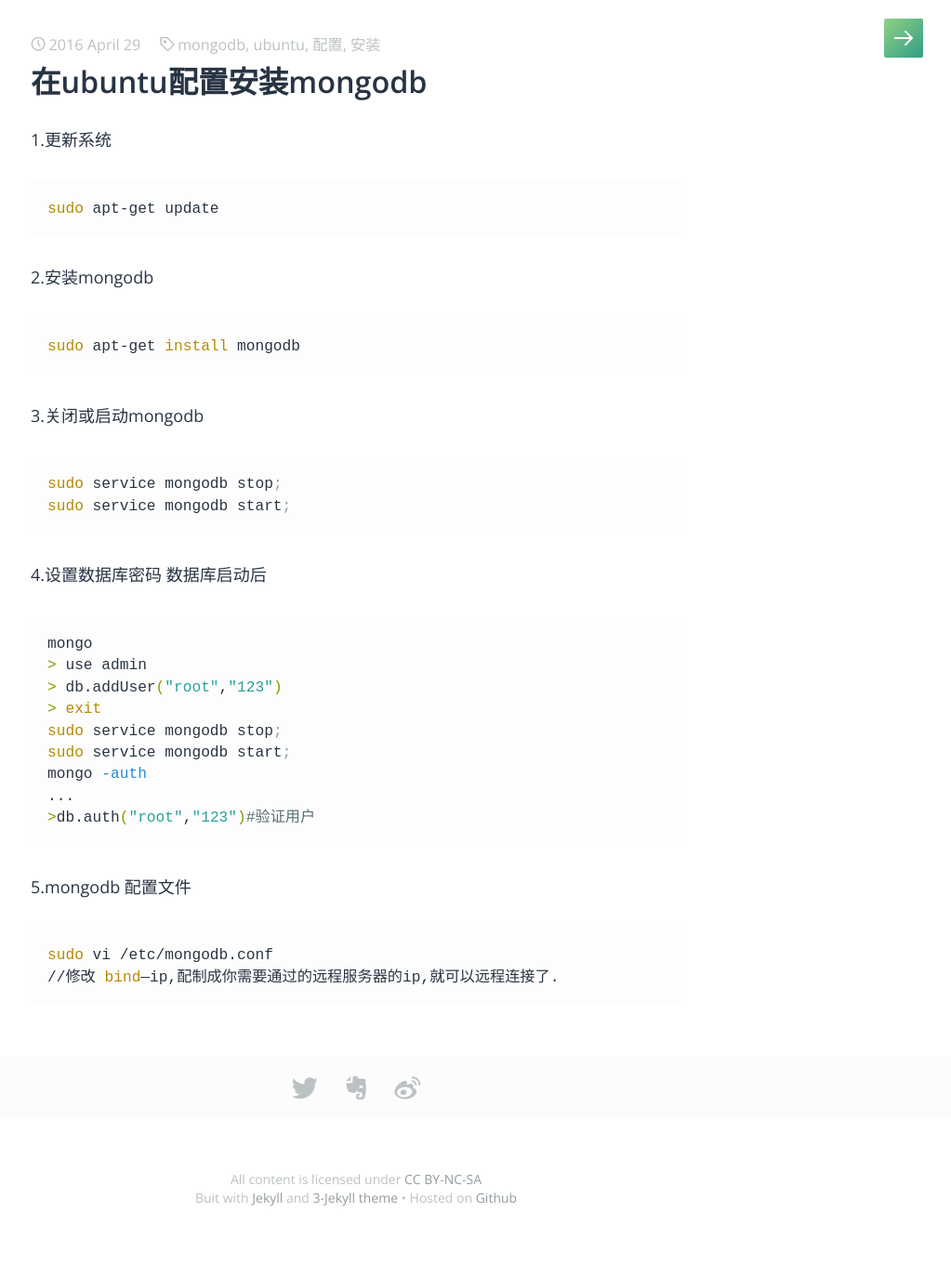
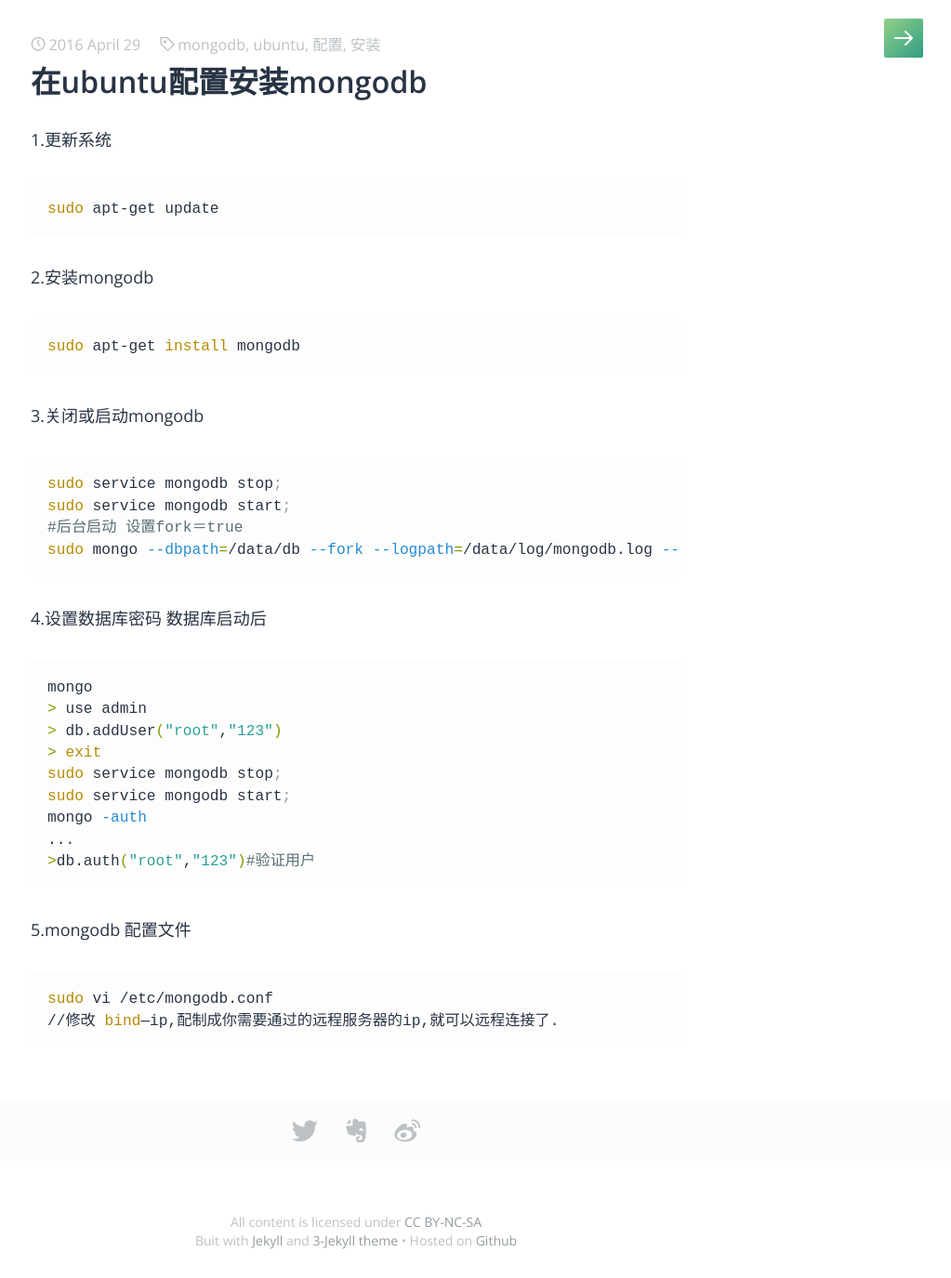
Before and after one commit to AmazingW/AmazingW.github.io, a Jekyll site: the page built from _posts/serve_tech/2016-04-29-ubuntu-install-mongodb.md, in a window 1280 px wide. Shown: the whole page at 93% size, without its empty margins (257-1280 px from the left). Built offline with Jekyll 4.4.1, drawn with Linux system fonts in a browser that asks for light colours; some web fonts are replaced; comment, search, counter and statistics services are not loaded.

````diff
--- a/_posts/serve_tech/2016-04-29-ubuntu-install-mongodb.md
+++ b/_posts/serve_tech/2016-04-29-ubuntu-install-mongodb.md
@@ -24,6 +24,8 @@
 ```bash
 sudo service mongodb stop;
 sudo service mongodb start;
+#后台启动 设置fork＝true
+sudo mongo --dbpath=/data/db --fork --logpath=/data/log/mongodb.log --logappend
 ```
 
 4.设置数据库密码
````
